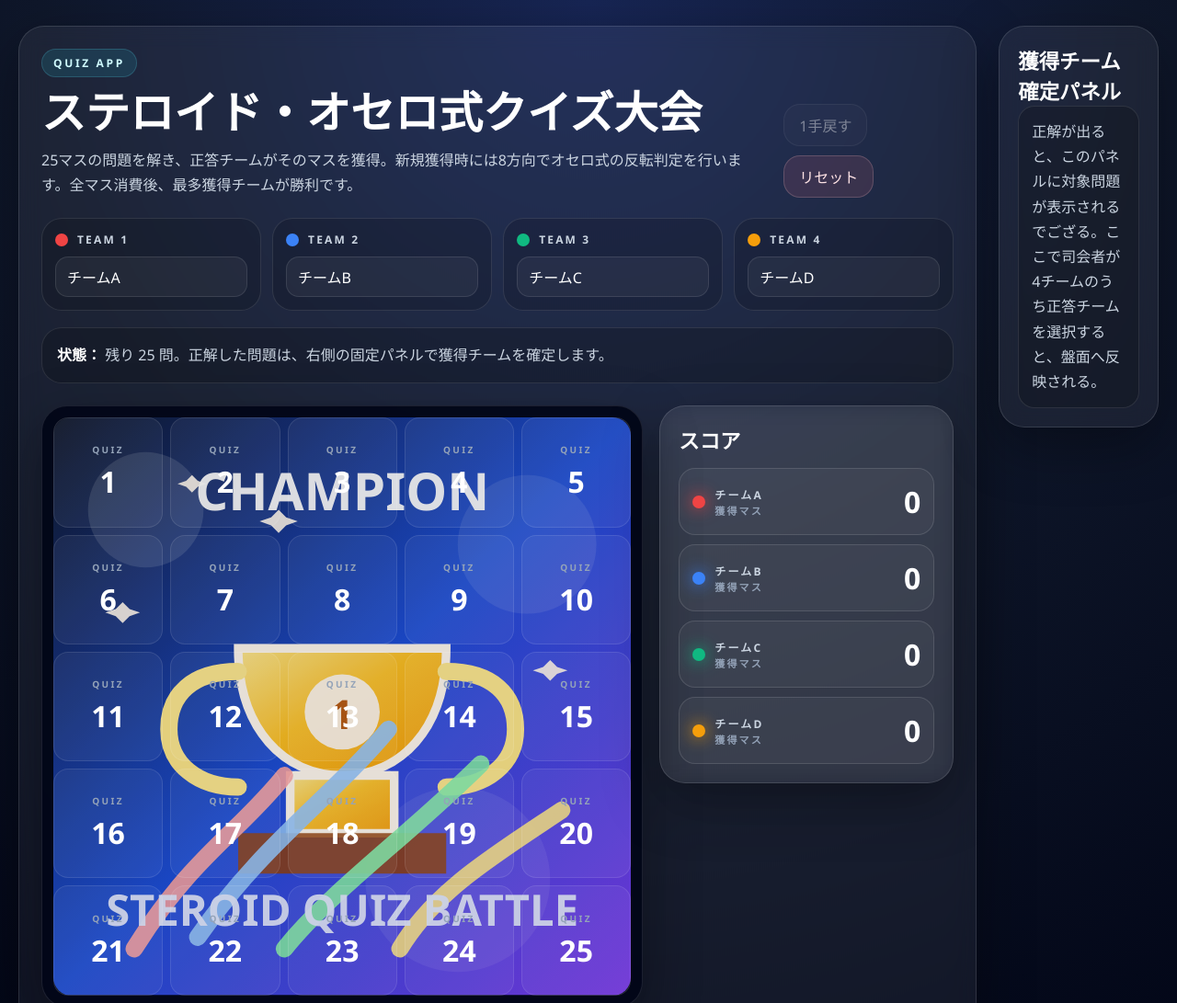
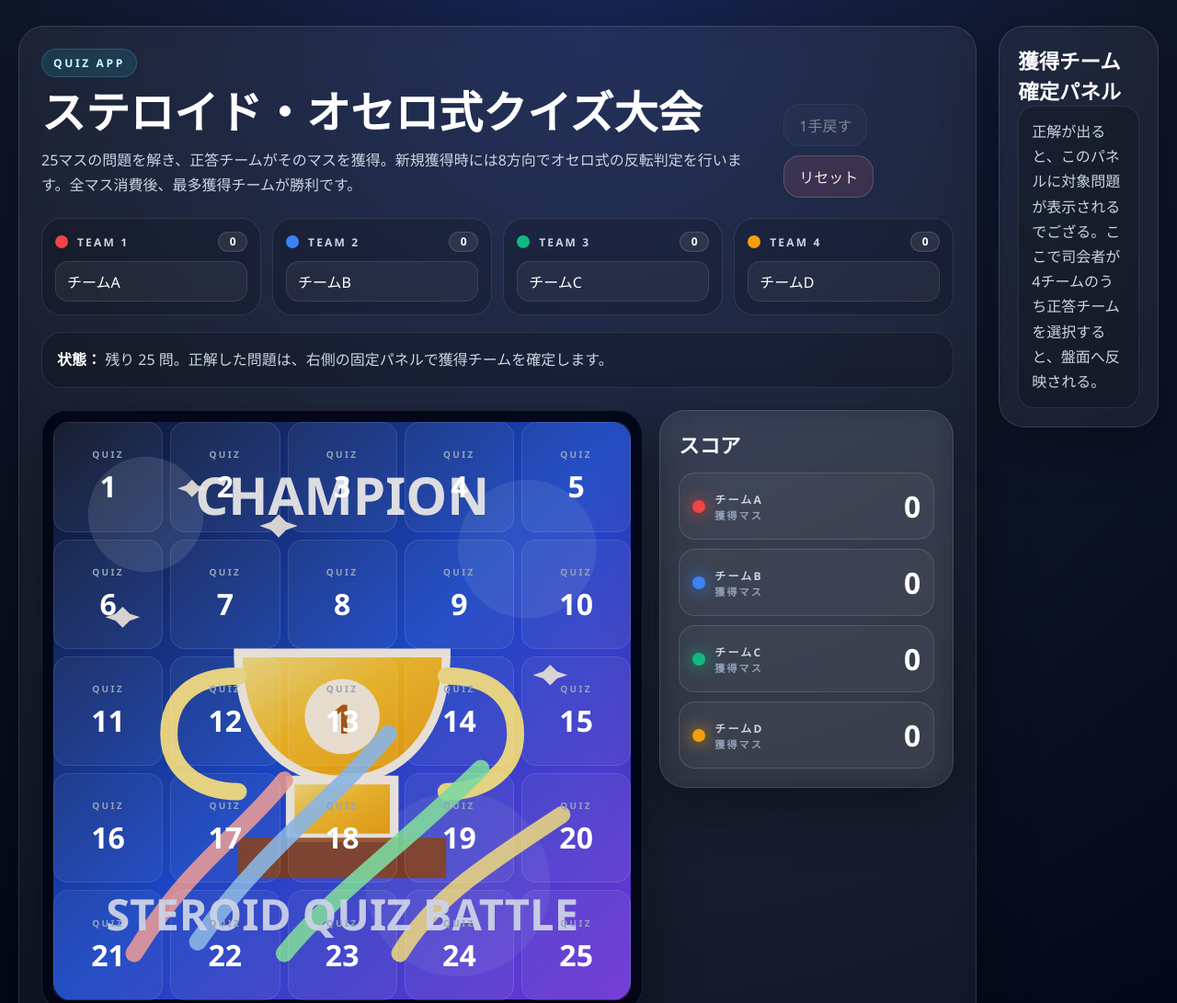
Before and after one commit to YOKOISYUNSUKE/atack_steroid, a plain HTML site: page index.html in a window 1280 px wide. Shown: the top 1091 px of the page at 92% size. Drawn offline with Linux system fonts and the light colour scheme.

Commit message:
Add files via upload

```diff
--- a/app.js
+++ b/app.js
@@ -496,11 +496,15 @@ function getStatusText() {
 
 function renderTeamNameInputs() {
   const teams = getTeams();
+  const counts = getCounts();
   els.teamNameGrid.innerHTML = teams.map((team, index) => `
     <label class="team-name-card">
       <div class="team-name-top">
-        <span class="color-dot" style="background:${team.color}"></span>
-        <span>TEAM ${index + 1}</span>
+        <div class="team-name-label-row">
+          <span class="color-dot" style="background:${team.color}"></span>
+          <span>TEAM ${index + 1}</span>
+        </div>
+        <span class="team-name-score">${counts[team.id]}</span>
       </div>
       <input
         class="team-name-input"
--- a/style.css
+++ b/style.css
@@ -166,12 +166,37 @@ h2 {
 .team-name-top {
   display: flex;
   align-items: center;
+  justify-content: space-between;
   gap: 10px;
   margin-bottom: 10px;
   color: var(--text-sub);
   font-size: 12px;
   font-weight: 700;
   letter-spacing: 0.18em;
+}
+
+.team-name-label-row {
+  display: flex;
+  align-items: center;
+  gap: 10px;
+  min-width: 0;
+}
+
+.team-name-score {
+  display: inline-flex;
+  align-items: center;
+  justify-content: center;
+  min-width: 32px;
+  padding: 4px 10px;
+  border-radius: 999px;
+  border: 1px solid rgba(255, 255, 255, 0.14);
+  background: rgba(255, 255, 255, 0.08);
+  color: var(--text-main);
+  font-size: 12px;
+  font-weight: 800;
+  letter-spacing: 0;
+  line-height: 1;
+  flex: 0 0 auto;
 }
 
 .color-dot {
```
